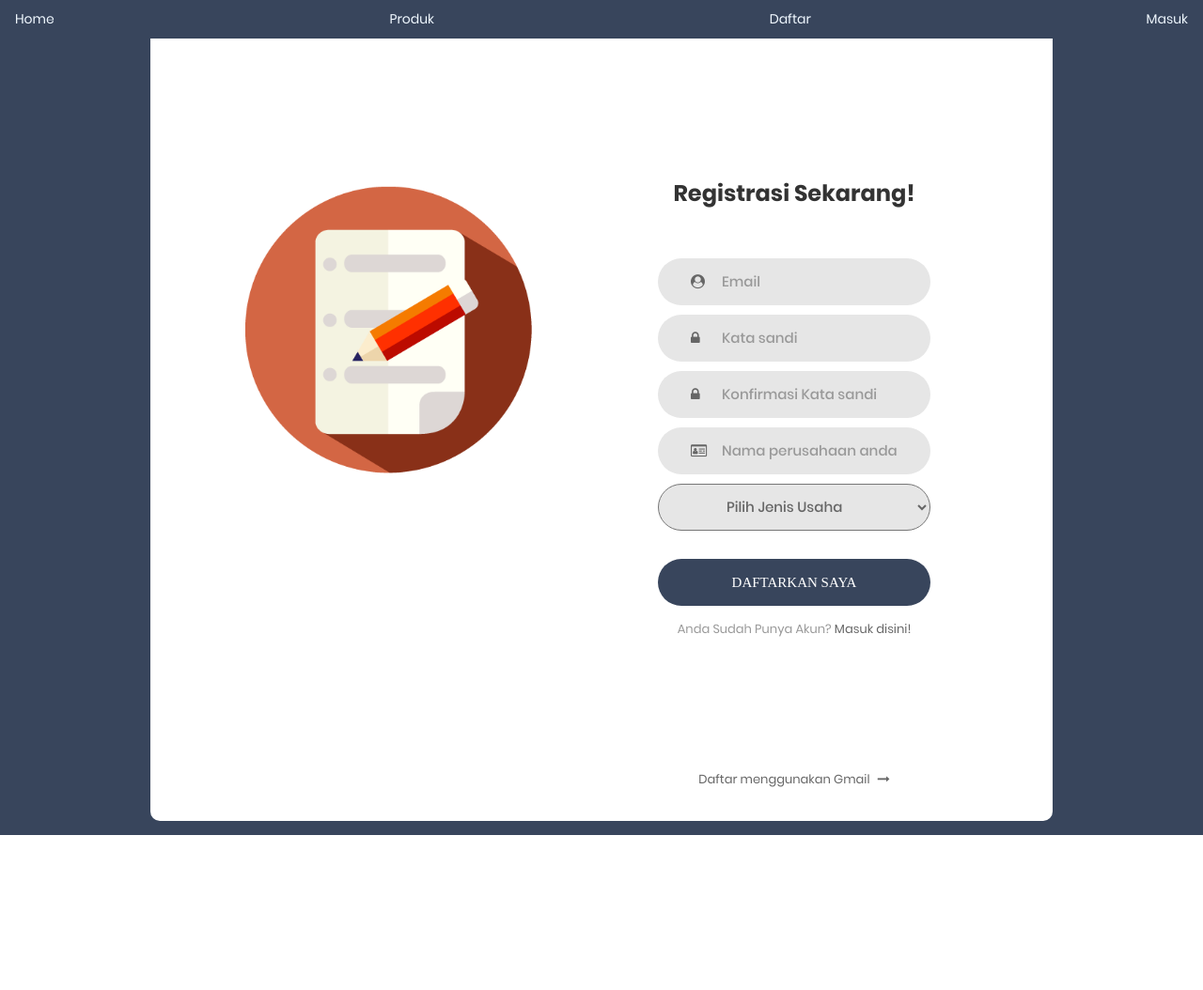
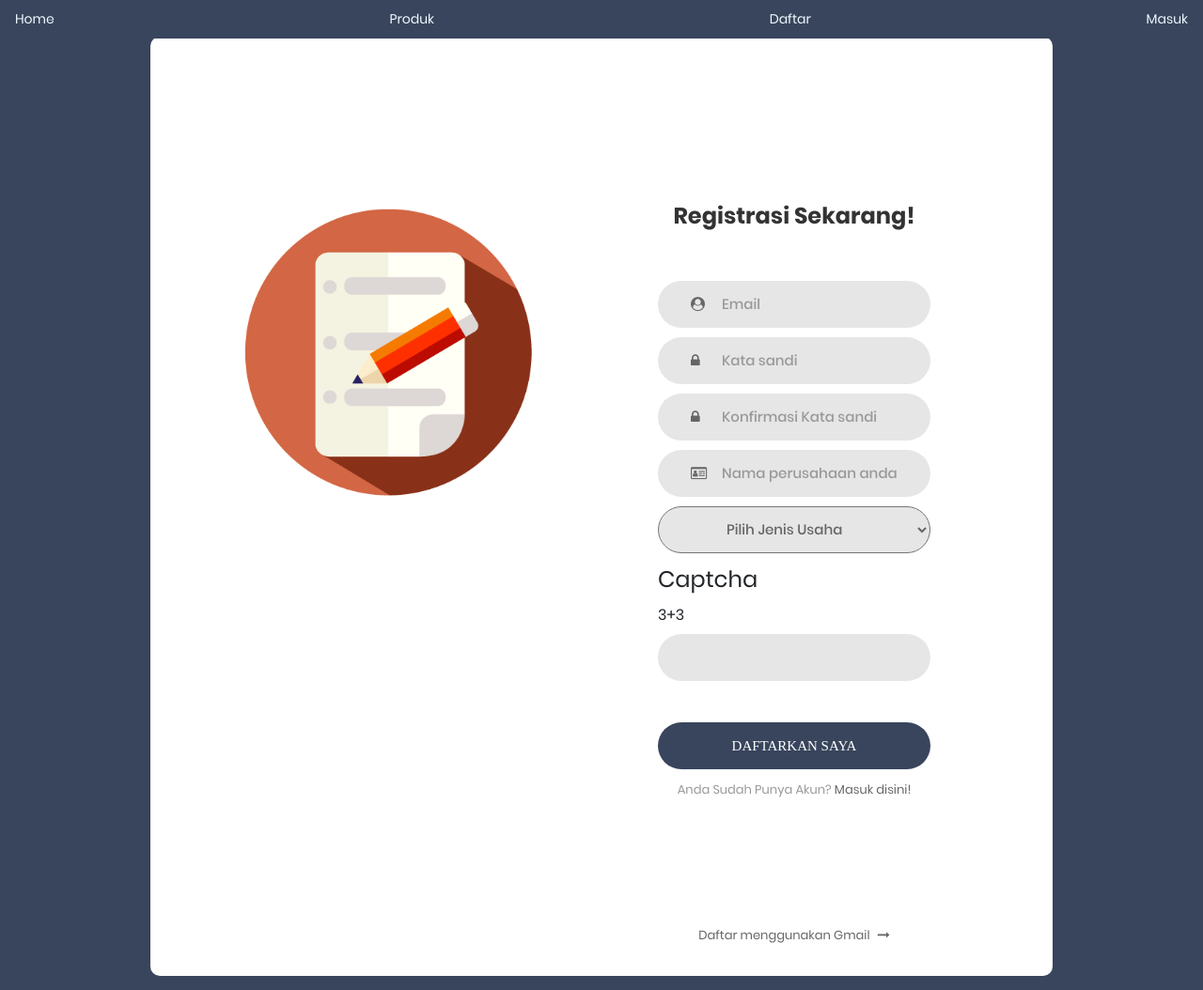
Before and after one commit to afrizaldea/anotero-platform, a PHP site: page /anotero-platform/user/register.php in a window 1280 px wide. Shown: the whole page at 94% size. Before the commit the page ends 889 px from the top, so only its background shows below. Run offline with PHP 8.4, Linux system fonts and the light colour scheme; some libraries are stand-ins or nearby versions; some web fonts are replaced.

Commit message:
version 1.1.19 Capca dan konfirmasi kata sandi Register

```diff
--- a/user/register.php
+++ b/user/register.php
@@ -3,7 +3,7 @@
 include "../control/User.php";
 	$user = new User();
 	$user->register();
-
+    $capca = $user->capca();
 ?>
 <!DOCTYPE html>
 <html lang="en">
@@ -58,7 +58,7 @@ include "../control/User.php";
 
         <!--========== END NAVBAR ==========-->
 
-
+        <!--========== FORM ==========-->
 	<div class="limiter">
 		<div class="container-login100">
 			<div class="wrap-login100">
@@ -67,13 +67,13 @@ include "../control/User.php";
 					<img src="../asset/img/medium/user-register.png" alt="IMG">
 				</div>
 
-				<form class="login100-form validate-form" method="POST" action="">
+				<form class="login100-form validate-form" method="POST" action="" onsubmit="return validasi_pass(this)">
 					<span class="login100-form-title">
 						Registrasi Sekarang!
 					</span>
 
 					<div class="wrap-input100 validate-input" data-validate = "Format email harus valid, contoh: ex@abc.xyz">
-						<input class="input100" type="email" name="email" placeholder="Email">
+						<input class="input100" type="email" name="email" placeholder="Email" required>
 						<span class="focus-input100"></span>
 						<span class="symbol-input100">
 							<i class="fa fa-user-circle" aria-hidden="true"></i>
@@ -81,7 +81,7 @@ include "../control/User.php";
 					</div>
 
 					<div class="wrap-input100 validate-input" data-validate = "Kata sandi harus di inputkan">
-						<input class="input100" type="password" name="password" placeholder="Kata sandi">
+						<input class="input100" type="password" name="password" placeholder="Kata sandi" required>
 						<span class="focus-input100"></span>
 						<span class="symbol-input100">
 							<i class="fa fa-lock" aria-hidden="true"></i>
@@ -89,14 +89,14 @@ include "../control/User.php";
 					</div>
 
                     <div class="wrap-input100 validate-input" data-validate = "Kata sandi harus di inputkan">
-						<input class="input100" type="password" name="password" placeholder="Konfirmasi Kata sandi">
+						<input class="input100" type="password" name="konfirmasi" placeholder="Konfirmasi Kata sandi" required>
 						<span class="focus-input100"></span>
 						<span class="symbol-input100">
 							<i class="fa fa-lock" aria-hidden="true"></i>
 						</span>
 					</div>
                     <div class="wrap-input100 validate-input" data-validate = "Masukan nama perusahaan anda">
-						<input class="input100" type="text" name="nama_perusahaan" placeholder="Nama perusahaan anda">
+						<input class="input100" type="text" name="nama_perusahaan" placeholder="Nama perusahaan anda" required>
 						<span class="focus-input100"></span>
 						<span class="symbol-input100">
 							<i class="fa fa-id-card-o" aria-hidden="true"></i>
@@ -104,7 +104,7 @@ include "../control/User.php";
 					</div>
 
                     <div class="wrap-input100 validate-input" data-validate = "masukan jenis_usaha anda">
-						<select class="input100" type="text" name="jenis_usaha" placeholder="jenis usaha anda">
+						<select class="input100" type="text" name="jenis_usaha" placeholder="jenis usaha anda" required>
 						<span class="focus-input100"></span>
 						<option class="symbol-input100" value="">
 							Pilih Jenis Usaha
@@ -130,9 +130,16 @@ include "../control/User.php";
 
 					   </select>
                     </div>
+                    <fieldset>
+			            <legend>Captcha</legend>
+				            <label><?php echo $capca['cap1'] . "+" . $capca['cap2'] ?></label>
+					        <br/>
+					        <input type="text" class="input100" onkeyup="capca(<?php echo $capca['cap3']; ?>)" id="nilai" >
+			        </fieldset>
+			            <br/>
 
 					<div class="container-login100-form-btn">
-						<button class="login100-form-btn">
+						<button class="login100-form-btn" id="button" disabled>
 							Daftarkan Saya
 						</button>
 					</div>
@@ -154,6 +161,7 @@ include "../control/User.php";
 					</div>
 
 				</form>
+				<!--========== END FORM ==========-->
 			</div>
 		</div>
 	</div>
@@ -180,3 +188,23 @@ include "../control/User.php";
 <!-- end js script form -->
 </body>
 </html>
+
+<script>
+    var hidden = false;
+    function capca(x) {
+	    var y = document.getElementById('nilai').value;
+        if(x == y) {
+            document.getElementById('button').disabled = false;
+        } else {
+            document.getElementById('button').disabled = true;
+        }
+    }
+	function validasi_pass(form){
+        if (form.password.value != form.konfirmasi.value){
+            alert("Kata sandi dan konfirmasi kata sandi harus sama");
+            form.konfirmasi.focus();
+            return (false);
+        }
+        return (true);
+    }
+</script>
```
